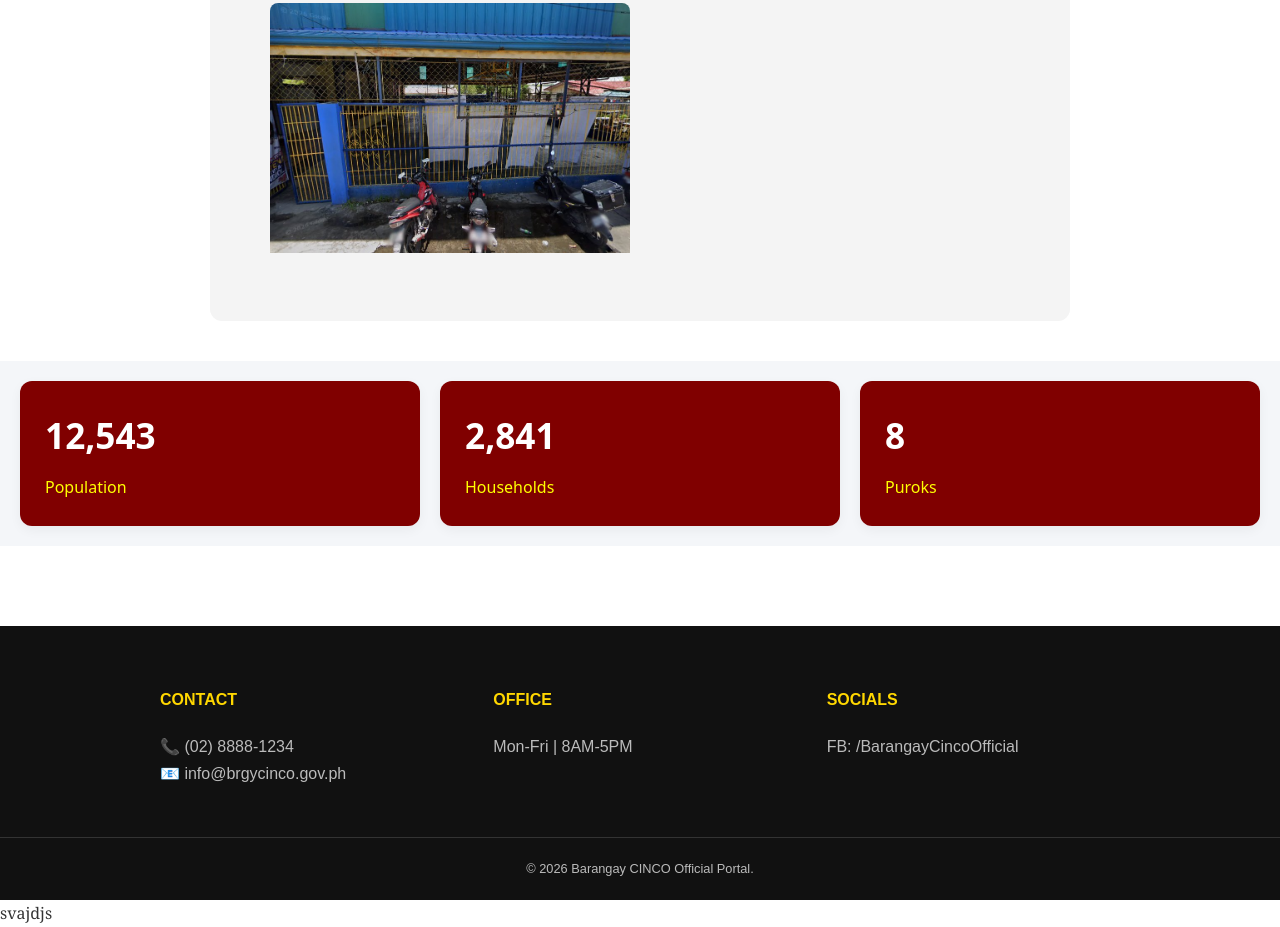
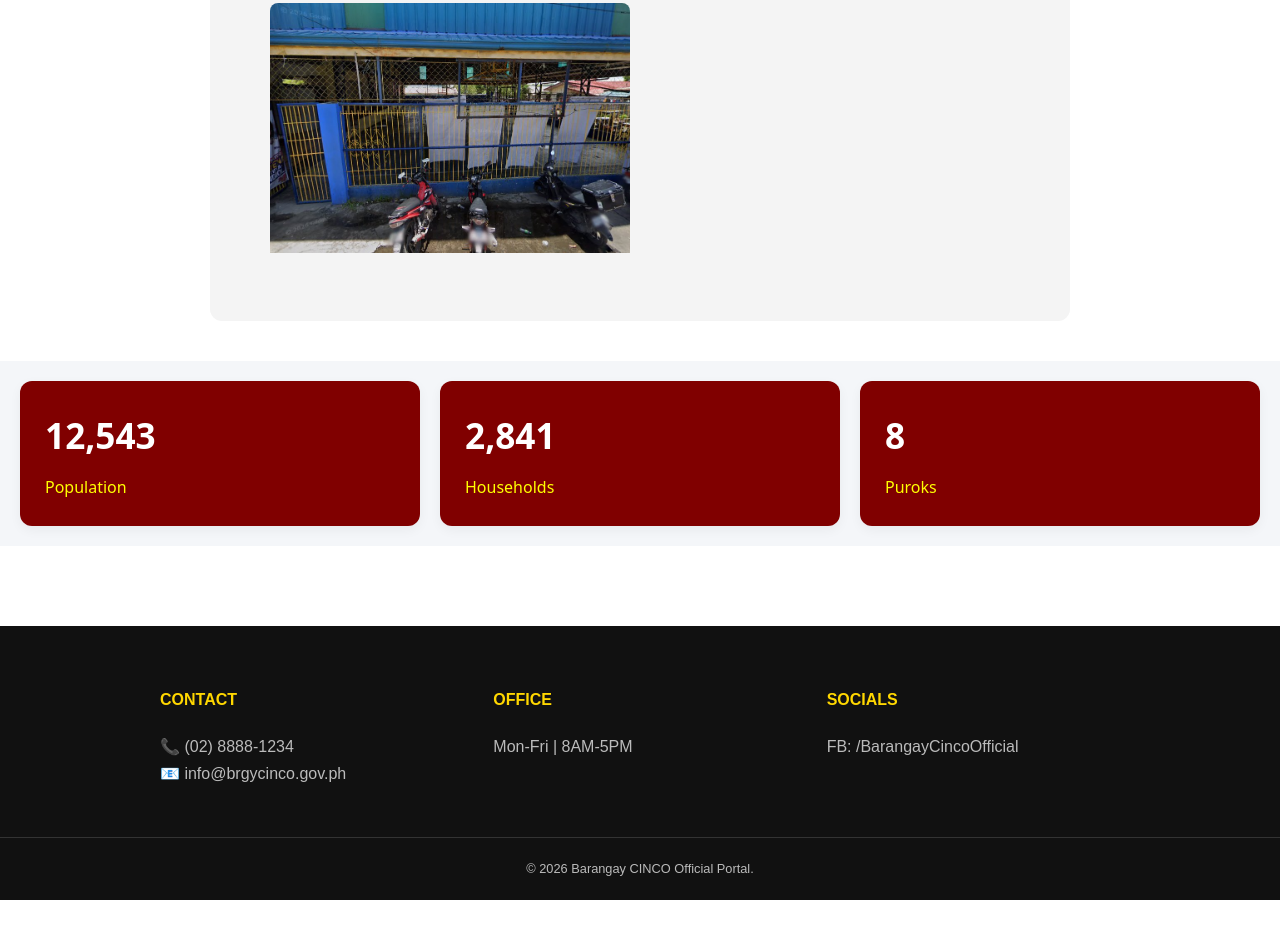
Before and after one commit to padiepads/Barangay-CINCO, a plain HTML site: page index.html in a window 1280 px wide. Shown: the part 3498-4425 px from the top of the page. After the commit the page ends 4398 px from the top, so only its background shows below. Drawn offline with Linux system fonts and the light colour scheme.

Commit message:
Update index.html

```diff
--- a/index.html
+++ b/index.html
@@ -233,6 +233,5 @@
         </div>
         <div class="footer-bottom"><p>&copy; 2026 Barangay CINCO Official Portal.</p></div>
     </footer>
-        <p>svajdjs</p>
 </body>
 </html>
```
